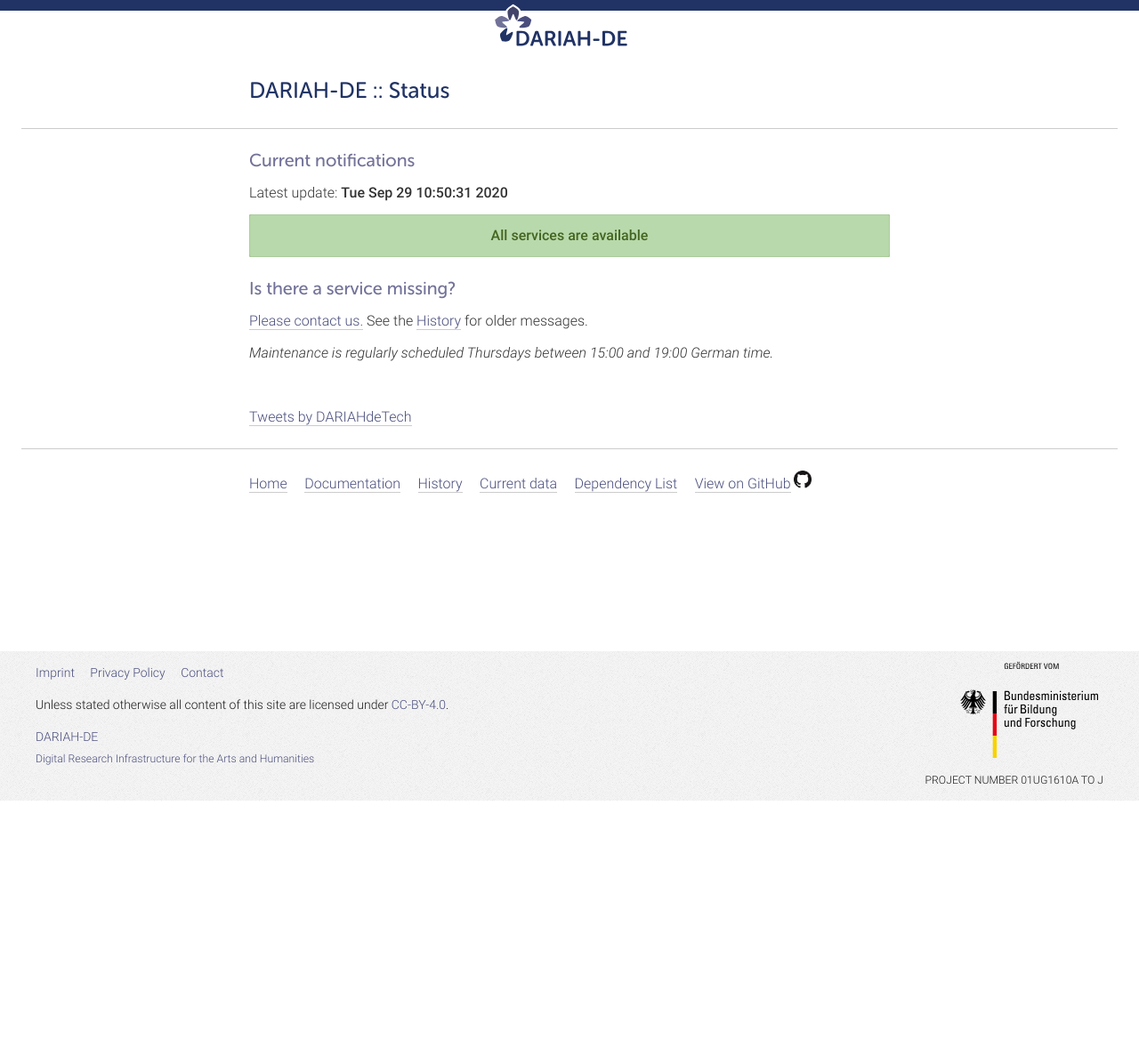
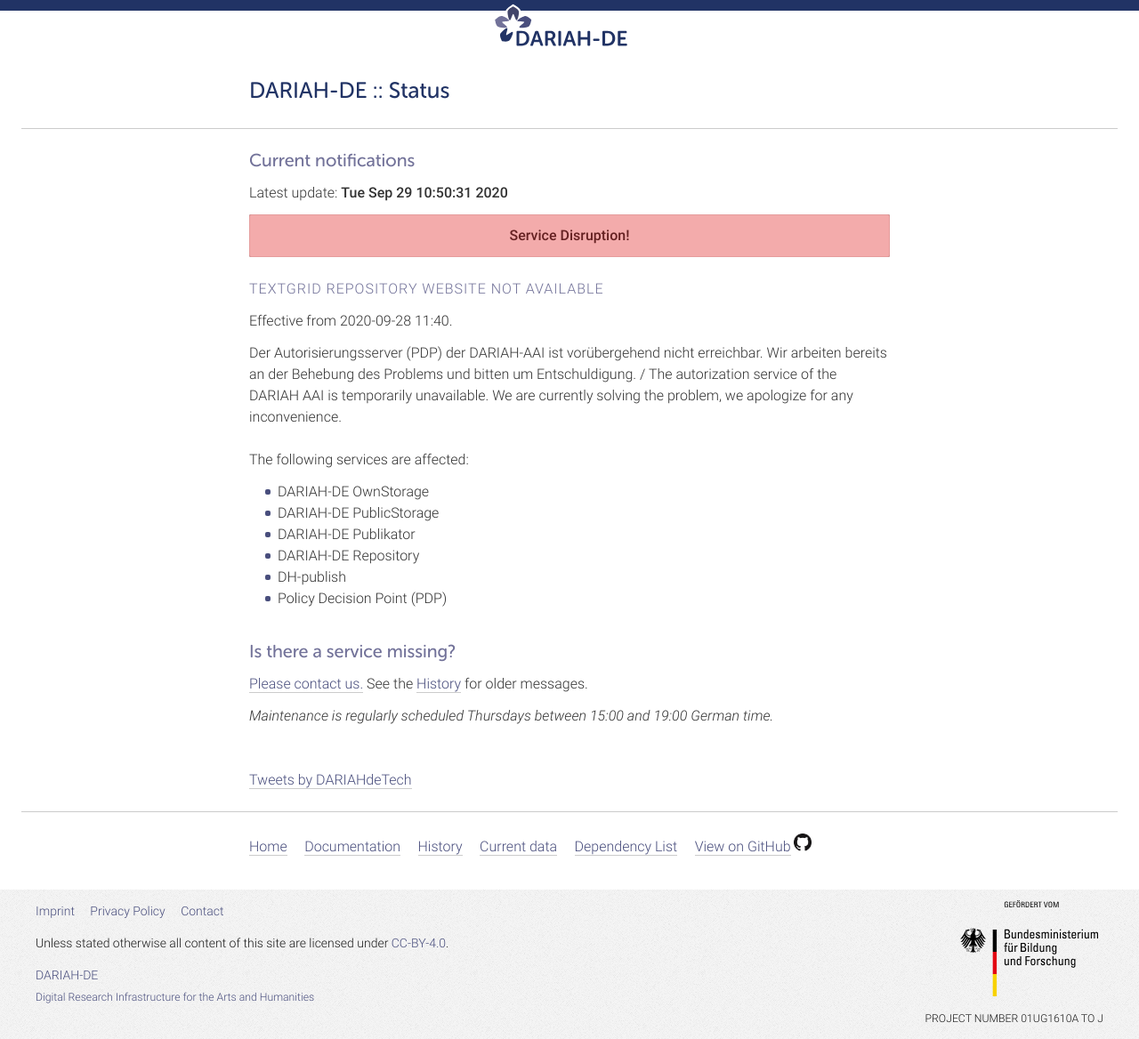
Before and after one commit to DARIAH-DE/status, a Jekyll site: the page built from index.md, in a window 1280 px wide. Shown: the whole page at 89% size. Built offline with Jekyll 4.4.1, drawn with Linux system fonts in a browser that asks for light colours; comment, search, counter and statistics services are not loaded; before the commit the page ends 900 px from its top, so only the background shows below that.

Commit message:
Update outages.yaml

```diff
--- a/_data/outages.yaml
+++ b/_data/outages.yaml
@@ -1,4 +1,10 @@
 ---
+- title: 'TextGrid Repository Website not available'
+  date_start: '2020-09-28 11:40'
+  hide: false
+  description: 'Der Autorisierungsserver (PDP) der DARIAH-AAI ist vorübergehend nicht erreichbar. Wir arbeiten bereits an der Behebung des Problems und bitten um Entschuldigung. / The autorization service of the DARIAH AAI is temporarily unavailable. We are currently solving the problem, we apologize for any inconvenience.'
+  affected:
+    - '/services/pdp'
 - title: 'TextGrid Repository Website not available'
   date_start: '2020-04-24 14:00'
   hide: true
```
